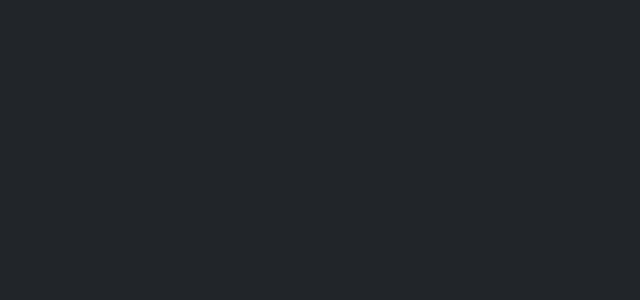
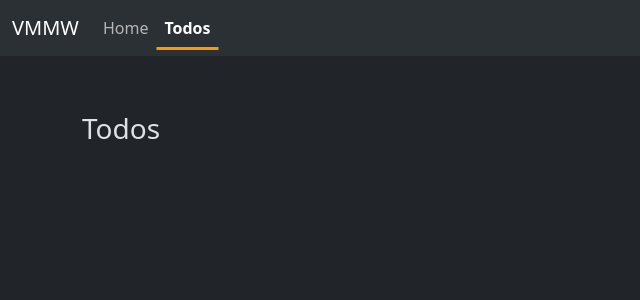
Before and after one commit to alonzojoe/vue-mvvm, a Vue app: page /todos in a window 1280 px wide. Before the commit this address had no page. Shown: the top 300 px of the page, without its empty margins (0-640 px from the left). Built offline with nearby package versions, Linux system fonts and the light colour scheme.

Commit message:
Dynamic navbar and create todo component

```diff
--- a/src/App.vue
+++ b/src/App.vue
@@ -1,6 +1,4 @@
-<script setup>
-import HelloWorld from "./components/HelloWorld.vue";
-</script>
+<script setup></script>
 
 <template>
   <div>
@@ -8,6 +6,4 @@ import HelloWorld from "./components/HelloWorld.vue";
   </div>
 </template>
 
-<style scoped>
-
-</style>
+<style scoped></style>
--- a/src/layouts/Navbar.vue
+++ b/src/layouts/Navbar.vue
@@ -15,12 +15,13 @@
       </button>
       <div class="collapse navbar-collapse" id="navbarNav">
         <ul class="navbar-nav">
-          <li class="nav-item">
+          <li v-for="(m, index) in menus" class="nav-item" :index="index">
             <router-link
-              :to="{ name: 'home' }"
-              class="nav-link active"
+              :to="{ name: m.name }"
+              class="nav-link"
+              :class="{ active: route.name === m.name }"
               aria-current="page"
-              >Home</router-link
+              >{{ m.title }}</router-link
             >
           </li>
         </ul>
@@ -30,12 +31,42 @@
 </template>
 
 <script>
+import { useRoute } from "vue-router";
 export default {
   name: "Navbar",
   setup() {
-    return {};
+    const route = useRoute();
+
+    const menus = [
+      {
+        name: "home",
+        title: "Home",
+      },
+      {
+        name: "todos",
+        title: "Todos",
+      },
+    ];
+
+    return { route, menus };
   },
 };
 </script>
 
-<style lang="scss" scoped></style>
+<style scoped>
+ul > li .active {
+  font-weight: bolder !important;
+  position: relative;
+}
+
+ul > li .active::after {
+  position: absolute;
+  content: "";
+  left: 25%;
+  bottom: -2px;
+  height: 3px;
+  width: 100%;
+  background: #ff9900;
+  transform: translateX(-25%);
+}
+</style>
--- a/src/pages/Home.vue
+++ b/src/pages/Home.vue
@@ -17,6 +17,7 @@ export default {
   data() {
     return {
       count: 0,
+      todo: [],
     };
   },
   methods: {
@@ -27,8 +28,6 @@ export default {
         this.count--;
       }
     },
-
-    async fetchData() {},
   },
   computed: {
     doubleCount() {
@@ -54,16 +53,18 @@ export default {
     console.log("component is mounted");
   },
   beforeUpdate() {
-    console.log("componentb efore update count value in DOM still: 0 / initial");
+    console.log(
+      "componentb efore update count value in DOM still: 0 / initial"
+    );
   },
   updated() {
     console.log("component is updated new count value is :", this.count);
   },
   beforeUnmount() {
-    console.log("component is being remove in the DOM")
-  }
+    console.log("component is being remove in the DOM");
+  },
   unmounted() {
-    console.log("component has been removed from the DOM")
+    console.log("component has been removed from the DOM");
   },
 };
 </script>
--- /dev/null
+++ b/src/pages/Todos.vue
@@ -0,0 +1,11 @@
+<template>
+  <div>
+    <h3>Todos</h3>
+  </div>
+</template>
+
+<script>
+export default {};
+</script>
+
+<style lang="scss" scoped></style>
--- a/src/router/index.js
+++ b/src/router/index.js
@@ -10,6 +10,11 @@ const routes = [
         name: "home",
         component: () => import("../pages/Home.vue"),
       },
+      {
+        path: "/todos",
+        name: "todos",
+        component: () => import("../pages/Todos.vue"),
+      },
     ],
   },
 ];
```
